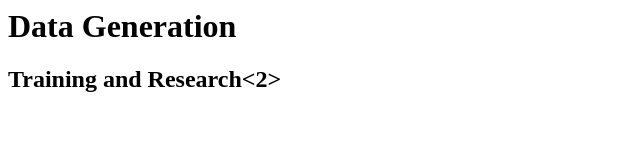
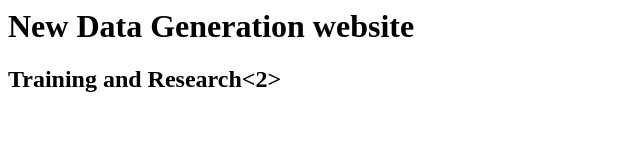
Before and after one commit to datageneration/datageneration.io, a plain HTML site: page index.html in a window 1280 px wide. Shown: the whole page, without its empty margins (0-640 px from the left). Drawn offline with Linux system fonts and the light colour scheme.

Commit message:
Update index.html

```diff
--- a/index.html
+++ b/index.html
@@ -1,2 +1,2 @@
-<h1>Data Generation</h1>
+<h1>New Data Generation website</h1>
 <h2>Training and Research<2>
```
